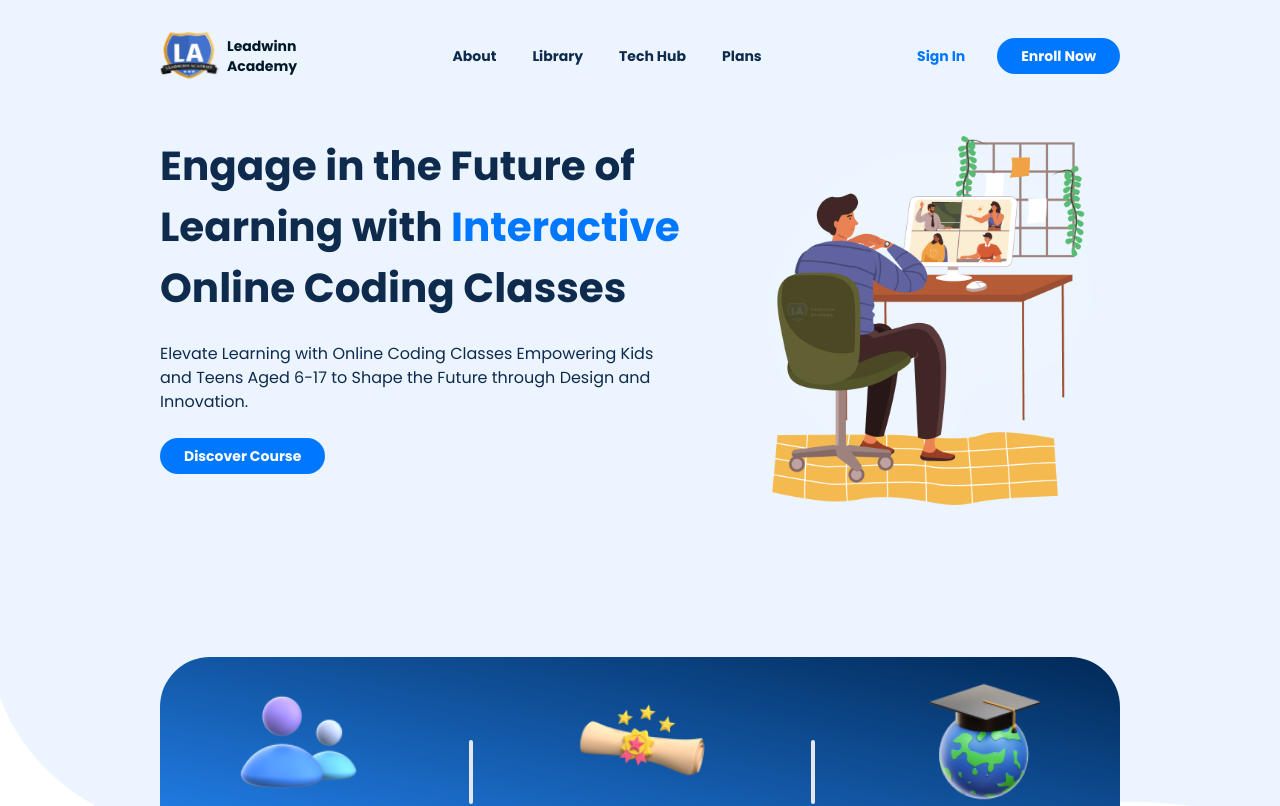
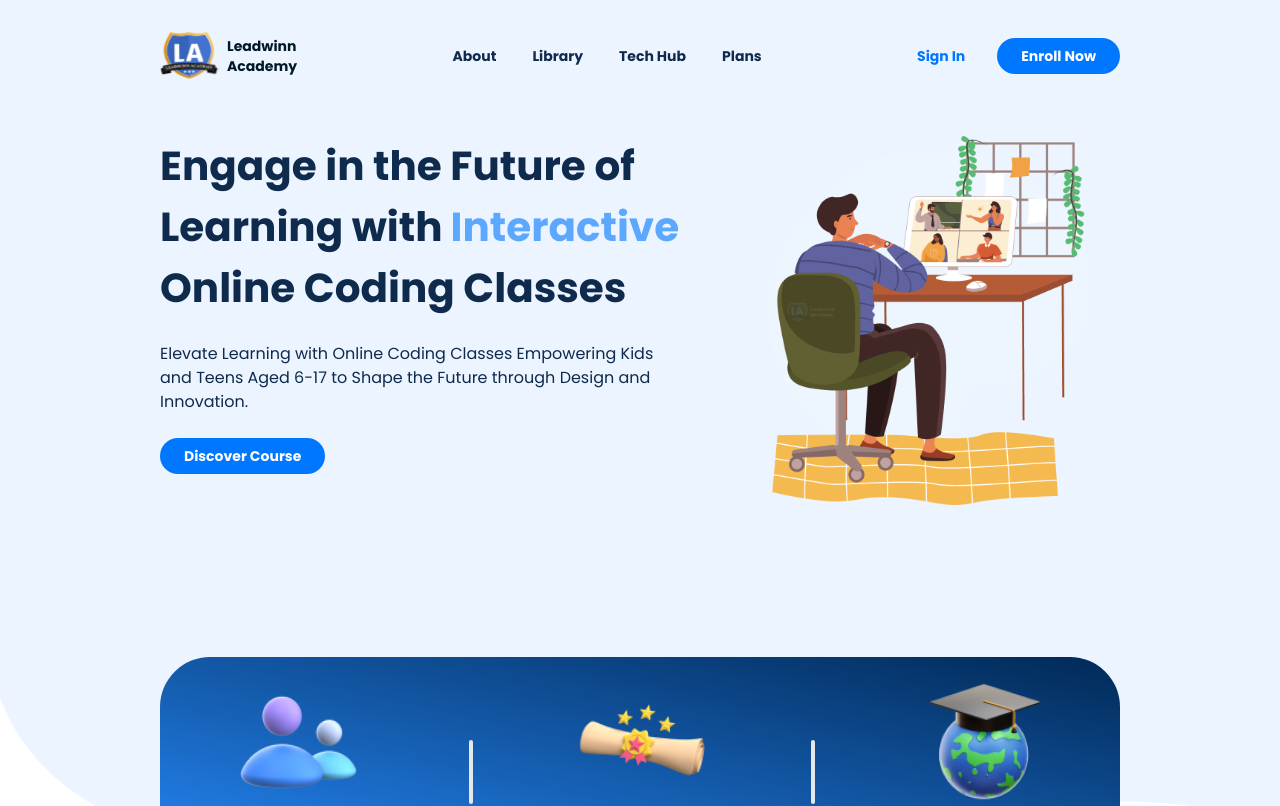
Before and after one commit to Adeleyeha-17/Leadwinn-Academy, a React (Vite) app: page / in a window 1280 px wide. Shown: the top 806 px of the page. Built offline with nearby package versions, Linux system fonts and the light colour scheme.

Commit message:
animated text changes in hero section

```diff
--- a/src/components/Button/Button.tsx
+++ b/src/components/Button/Button.tsx
@@ -7,7 +7,8 @@ type Button = {
 }
 export const Button: React.FC<Button> = ({path, title}) => {
   return (
-    <div>
+    <div
+    >
       <Link to={path} className={ `hidden md:inline-block justify-center items-center py-2 md:px-6 px-4 bg-head-blue text-white md:text-sm md:font-semibold rounded-3xl transition hover:bg-blue-800 ease-in-out duration-300`}>{title}</Link>
     </div>
   )
--- a/src/components/Courses/Courses.tsx
+++ b/src/components/Courses/Courses.tsx
@@ -37,7 +37,6 @@ export const Courses = () => {
       }
    ]
 
-
   return (
      <div className="bg-footer-blue h-[30rem] sm:h-[65rem] lg:h-[50rem] xl:h-[55rem]  font-poppins py-10 md:px-12 md:py-20 px-5 xl:px-40 lg:py-20 md:max-lg:max-w-6xl lg:max-xl:max-w-7xl mx-auto overflow-hidden">
       <div className="text-center text-white mb-16">
@@ -47,21 +46,17 @@ export const Courses = () => {
 
       <div className="grid grid-cols-6 sm:grid-cols-2 lg:grid-cols-3 gap-72 sm:gap-10">
          {courses.map((data, index) => (
-            <div key={index} className="w-[17rem] sm:w-[17rem] xl:w-[21rem] relative rounded-3xl overflow-hidden mx-auto course-card">
-               <img src={data.img} alt={data.heading} className="w-full rounded-xl" />
+            <div key={index} className="w-[17rem] sm:w-[17rem] xl:w-[21rem] relative rounded-3xl overflow-hidden mx-auto">
+               <img src={data.img} alt={data.heading} className="w-full rounded-xl"/>
                <div className="absolute translate-y-40 xl:translate-y-52 hover:translate-y-0 transition ease-in-out duration-680 flex flex-col justify-center items-center gap-10 bg-courses bg-opacity-70 backdrop-blur-sm inset-0 text-white rounded-3xl rounded-t-none">
                   <h1 className="font-bold text-xs sm:text-base xl:text-xl">{data.heading}</h1>
                   <img src={data.overlayImg} alt={data.heading} className="max-sm:w-[2rem] max-xl:w-[3rem]"/>
 
                   <Link to="" className={`inline-block justify-center items-center py-2 md:px-6 px-4 bg-head-blue text-white text-xs md:text-sm md:font-semibold rounded-3xl transition hover:bg-blue-800 ease-in-out duration-300`}>Enroll Now</Link>
-
                </div>
             </div>
          ))}
       </div>
     </div>
-
-
-
   )
 }
--- a/src/components/Hero/Hero.tsx
+++ b/src/components/Hero/Hero.tsx
@@ -1,16 +1,15 @@
 
 import { useEffect, useState } from "react";
 import Button from "../Button";
+import { motion } from "framer-motion";
 
 type HomeProps = {
    words: string[];
-   colors: string[];
  };
 
 export const Hero: React.FC<HomeProps> = () => {
 
    const words: string[] = ["Interactive", "Educative", "Informative"];
-   const colors: string[] = ["text-hero-blue"];
 
    const [currentIndex, setCurrentIndex] = useState<number>(0);
 
@@ -25,7 +24,6 @@ export const Hero: React.FC<HomeProps> = () => {
    }, []);
 
    const currentWord: string = words[currentIndex];
-   const currentColorClass = colors;
 
 
 
@@ -33,11 +31,28 @@ export const Hero: React.FC<HomeProps> = () => {
     <div>
       <div className="flex flex-col md:flex-row justify-between lg:space-x-20 md:px-12 md:py-6 px-5 xl:px-40 md:max-lg:max-w-6xl lg:max-xl:max-w-7xl">
         <div className="font-poppins text-head-black md:w-3/5">
-          <h1 className="max-sm:text-[1.625rem] sm:max-lg:text-[1.875rem] lg:max-xl:text-[2.3125rem] xl:max-2xl:text-[2.53125rem] 2xl:text-[3.125rem] font-bold mb-6 leading-normal sm:mx-0 max-w-[25rem] lg:max-2xl:max-w-[34.0625rem] 2xl:max-w-[43.75rem]">Engage in the Future of Learning with <span className={`${currentColorClass}`}>
-  {currentWord}
-</span>  Online Coding Classes</h1>
+          <motion.h1  initial={{ y: -50, opacity: 0.2 }}
+            animate={{
+              y: 0,
+              opacity: 1,
+              transition: { duration: 1.5, type: "spring", damping: 10, stiffness: 100,ease: "easeInOut" }
+            }}
+            className="max-sm:text-[1.625rem] sm:max-lg:text-[1.875rem] lg:max-xl:text-[2.3125rem] xl:max-2xl:text-[2.53125rem] 2xl:text-[3.125rem] font-bold mb-6 leading-normal sm:mx-0 max-w-[25rem] lg:max-2xl:max-w-[34.0625rem] 2xl:max-w-[43.75rem]">Engage in the Future of Learning with
+          <motion.span className="text-hero-blue ml-2" key={currentWord}  initial={{ y: -50, opacity: 0 }}
+            animate={{
+              y: 0,
+              opacity: 1,
+              transition: { duration: 1, ease: "easeInOut" },
+            }}
+            exit={{
+              y: -100,
+              opacity: 0,
+              transition: { duration: 0.6, ease: "easeInOut" },
+            }}>
+              {currentWord}
+          </motion.span>  Online Coding Classes</motion.h1>
           <h1 className="hidden md:flex mb-6 text-xs lg:text-base sm:max-w-[26rem] lg:max-w-xl">Elevate Learning with Online Coding Classes Empowering Kids and Teens Aged 6-17 to Shape the Future through Design and Innovation.</h1>
-          <Button path="" title="Discover Course" />
+          <Button path="" title="Discover Course"/>
         </div>
     <div className="md:w-2/5">
         <img src="./homeIllustration.png" alt="home illustration" className="max-w-full max-lg:mx-auto w-3/4 md:w-11/12"/>
--- a/src/components/Whychoose/Whychoose.tsx
+++ b/src/components/Whychoose/Whychoose.tsx
@@ -78,12 +78,9 @@ export const Whychoose = () => {
   {activeIndex === index && <h1 className='font-bold text-3xl text-head-black mb-7'>{data.heading}</h1>}
   {activeIndex === index && <h4 className='text-base'>{data.text}</h4>}
 </div>
-
           </div>
         ))}
       </div>
-
-
     </div>
   );
 };
```
